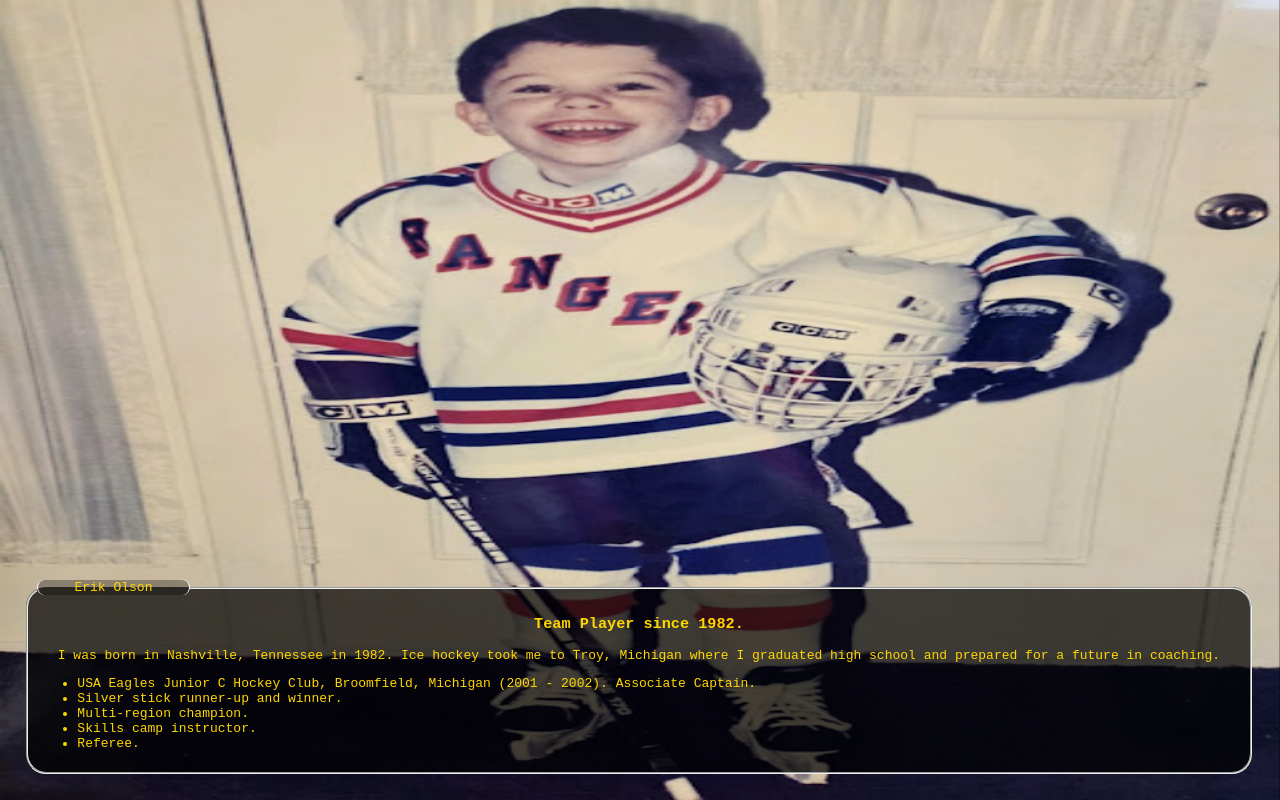
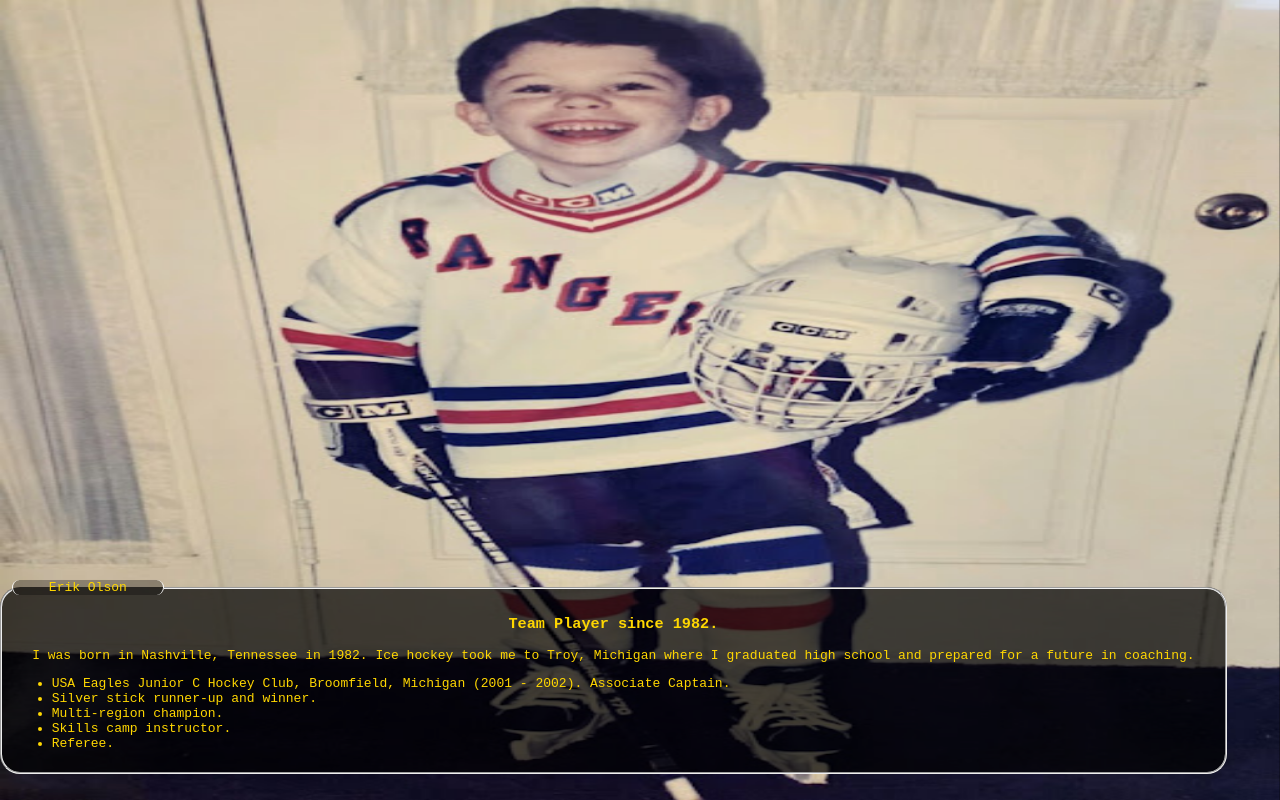
Before and after one commit to xorgnak/resume, a plain HTML site: page index.html in a window 1280 px wide. Drawn offline with nearby package versions, Linux system fonts and the light colour scheme.

Commit message:
Update index.html

```diff
--- a/index.html
+++ b/index.html
@@ -11,7 +11,7 @@
     body { text-align: center; }
     .bg { position: fixed; top: 0; left: 0; width: 100%; height: 100%; z-index: -1; }
     .info { position: fixed; bottom: 0; width: 94%; z-index: 1; }
-    fieldset { border-radius: 20px; margin: 2% 2% 2% 2%; background-color: rgba(0,0,0,0.7); }
+    fieldset { border-radius: 20px; margin: 2% 0% 2% 0%; background-color: rgba(0,0,0,0.7); }
     fieldset > legend { border-radius: 20px; border-left: thin solid white; border-right: thin solid white; padding: 0% 3% 0% 3%; background-color: rgba(0,0,0,0.3); text-align: left; }
     a { text-decoration: none; margin: 0 2% 0 2%; }
     li { text-align: left; }
```
